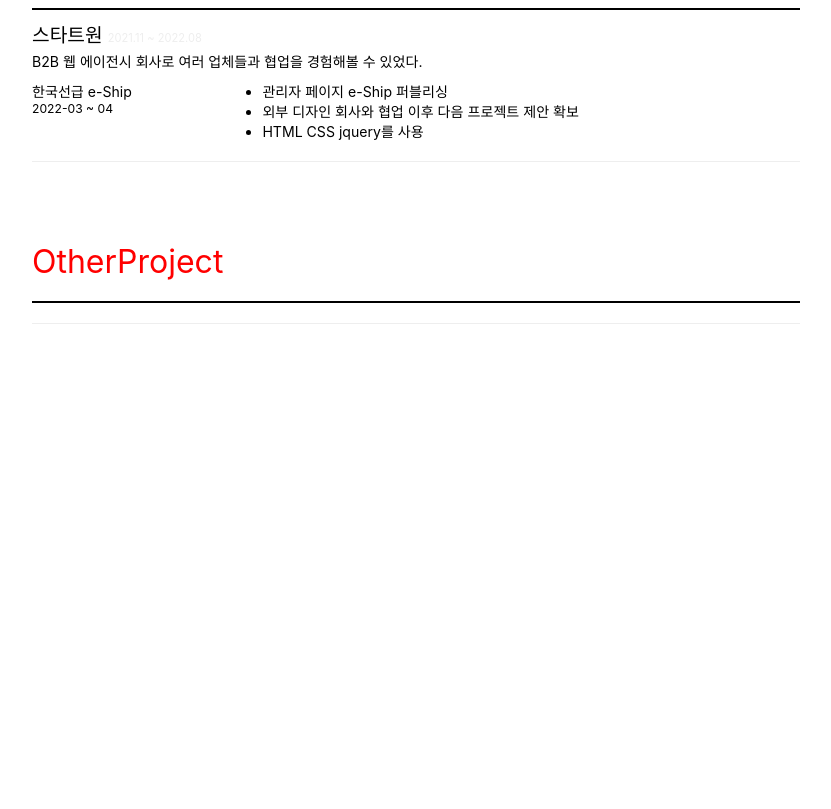
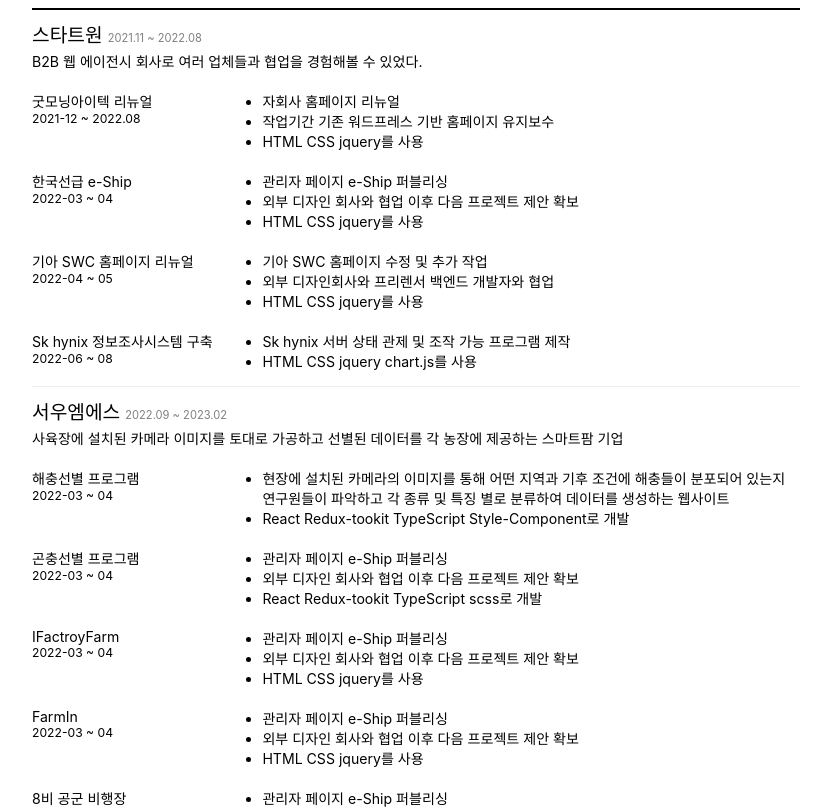
Before and after one commit to bak2670/newportfolio, a React (Create React App) app: page / in a window 1280 px wide. Shown: the part 1240-2049 px from the top of the page, without its empty margins (224-1055 px from the left). Before the commit the page ends 1564 px from the top, so only its background shows below. Built offline with nearby package versions, Linux system fonts and the light colour scheme.

Commit message:
project 틀 완료

```diff
--- a/src/component/Contact.tsx
+++ b/src/component/Contact.tsx
@@ -1,6 +1,8 @@
 import logo from '../logo.svg';
 import * as Concact from "../style/Sintro"
 import * as Common from "../style/Common"
+import logo2 from '../Image/profile.jpg';
+
 function Contact(){
     return(
       <Common.Section>
@@ -9,7 +11,7 @@
         </Concact.Greetings>
         <Concact.IntroContent>
           <Concact.IntroImage>
-              <img src={logo}/>
+              <img src={logo2}/>
             </Concact.IntroImage>
             <Concact.Contact>
               <Concact.ContactTitle>
--- a/src/component/Project.tsx
+++ b/src/component/Project.tsx
@@ -1,26 +1,19 @@
 import * as Common from "../style/Common"
 import * as Express from "../style/Express"
 import data from "../data.json";
-import { useEffect } from "react";
-
-interface Iproject{
-    id:number,
-    company:String,
-    companydate:String,
-    companycontent:String
-}
-
-function Project(){
+import { useEffect, useState } from "react";
+import {ProjectList} from "../model/data"
 
 
+const Project:React.FC= ()=>{
 
-    useEffect(()=>{
-        console.log(typeof(data))
-    },[])
+    const ProjectItem:ProjectList = data;
+
+
     return(
         <Common.Section>
             <p className='title'>Project</p>
-            <Express.ExpressItem>
+            {/* <Express.ExpressItem>
                 <Express.Company>
                         <p className="company-name">스타트원<span className="company-date">2021.11 ~ 2022.08</span></p>
                         <p className="company-content">B2B 웹 에이전시 회사로 여러 업체들과 협업을 경험해볼 수 있었다.</p>
@@ -39,7 +32,47 @@
                     </Express.ExpressContent>
                 </Express.Express>
 
-            </Express.ExpressItem>
+            </Express.ExpressItem> */}
+
+            {
+                ProjectItem?.projectlist.map((item:any,idx:any)=>{
+                    return(
+                        <Express.ExpressItem>
+                        <Express.Company>
+                                <p className="company-name">{item.company}<span className="company-date">{item.companydate}</span></p>
+                                <p className="company-content">{item.companycontent}</p>
+                        </Express.Company>
+                        {
+                            item.project.map((project:any,idx:number)=>{
+                                return(
+                                    <Express.Express>
+                                    <Express.ExpressName>
+                                        <p className="express-name">{project.projectname}</p>
+                                        <p className="express-date">{project.projectdate}</p>
+                                    </Express.ExpressName>
+                                    <Express.ExpressContent>
+                                    <ul>
+                                        {
+                                            project.projectcontent.map((projectcontent:any,idx:number)=>{
+                                                return(
+                                                    <li>
+                                                        {projectcontent}
+                                                    </li>
+                                                )
+                                            })
+                                        }
+                                    </ul>
+                                    </Express.ExpressContent>
+                                </Express.Express>
+                                )
+                            })
+                        }
+
+
+                    </Express.ExpressItem>
+                    )
+                })
+            }
 
 
 
--- a/src/data.json
+++ b/src/data.json
@@ -6,8 +6,18 @@
             "companydate":"2021.11 ~ 2022.08",
             "companycontent":"B2B 웹 에이전시 회사로 여러 업체들과 협업을 경험해볼 수 있었다.",
             "project":[
+              {
+                "projectid":0,
+                "projectname":"굿모닝아이텍 리뉴얼",
+                "projectdate":"2021-12 ~ 2022.08",
+                "projectcontent":[
+                    "자회사 홈페이지 리뉴얼",
+                    "작업기간 기존 워드프레스 기반 홈페이지 유지보수",
+                    "HTML CSS jquery를 사용"
+                ]
+              },
                 {
-                    "projectid":0,
+                    "projectid":1,
                     "projectname":"한국선급 e-Ship",
                     "projectdate":"2022-03 ~ 04",
                     "projectcontent":[
@@ -15,25 +25,84 @@
                         "외부 디자인 회사와 협업 이후 다음 프로젝트 제안 확보",
                         "HTML CSS jquery를 사용"
                     ]
+                },
+                {
+                  "projectid":2,
+                  "projectname":"기아 SWC 홈페이지 리뉴얼",
+                  "projectdate":"2022-04 ~ 05",
+                  "projectcontent":[
+                      "기아 SWC 홈페이지 수정 및 추가 작업",
+                      "외부 디자인회사와 프리렌서 백엔드 개발자와 협업",
+                      "HTML CSS jquery를 사용"
+                  ]
+                },
+                {
+                  "projectid":3,
+                  "projectname":"Sk hynix 정보조사시스템 구축",
+                  "projectdate":"2022-06 ~ 08",
+                  "projectcontent":[
+                      "Sk hynix 서버 상태 관제 및 조작 가능 프로그램 제작",
+                      "HTML CSS jquery chart.js를 사용"
+                  ]
                 }
+
             ]
           },
           {
-            "id":0,
-            "company":"스타트원",
-            "companydate":"2021.11 ~ 2022.08",
-            "companycontent":"B2B 웹 에이전시 회사로 여러 업체들과 협업을 경험해볼 수 있었다.",
+            "id":1,
+            "company":"서우엠에스",
+            "companydate":"2022.09 ~ 2023.02",
+            "companycontent":"사육장에 설치된 카메라 이미지를 토대로 가공하고 선별된 데이터를 각 농장에 제공하는 스마트팜 기업",
             "project":[
                 {
                     "projectid":0,
-                    "projectname":"한국선급 e-Ship",
+                    "projectname":"해충선별 프로그램",
                     "projectdate":"2022-03 ~ 04",
                     "projectcontent":[
-                        "관리자 페이지 e-Ship 퍼블리싱",
-                        "외부 디자인 회사와 협업 이후 다음 프로젝트 제안 확보",
-                        "HTML CSS jquery를 사용"
+                        "현장에 설치된 카메라의 이미지를 통해 어떤 지역과 기후 조건에 해충들이 분포되어 있는지 연구원들이 파악하고 각 종류 및 특징 별로 분류하여 데이터를 생성하는 웹사이트",
+                        "React Redux-tookit TypeScript Style-Component로 개발"
                     ]
-                }
+                },
+                {
+                  "projectid":0,
+                  "projectname":"곤충선별 프로그램",
+                  "projectdate":"2022-03 ~ 04",
+                  "projectcontent":[
+                      "관리자 페이지 e-Ship 퍼블리싱",
+                      "외부 디자인 회사와 협업 이후 다음 프로젝트 제안 확보",
+                      "React Redux-tookit TypeScript scss로 개발"
+                  ]
+              },
+              {
+                "projectid":0,
+                "projectname":"IFactroyFarm",
+                "projectdate":"2022-03 ~ 04",
+                "projectcontent":[
+                    "관리자 페이지 e-Ship 퍼블리싱",
+                    "외부 디자인 회사와 협업 이후 다음 프로젝트 제안 확보",
+                    "HTML CSS jquery를 사용"
+                ]
+            },
+            {
+              "projectid":0,
+              "projectname":"FarmIn",
+              "projectdate":"2022-03 ~ 04",
+              "projectcontent":[
+                  "관리자 페이지 e-Ship 퍼블리싱",
+                  "외부 디자인 회사와 협업 이후 다음 프로젝트 제안 확보",
+                  "HTML CSS jquery를 사용"
+              ]
+          },
+          {
+            "projectid":0,
+            "projectname":"8비 공군 비행장",
+            "projectdate":"2022-03 ~ 04",
+            "projectcontent":[
+                "관리자 페이지 e-Ship 퍼블리싱",
+                "외부 디자인 회사와 협업 이후 다음 프로젝트 제안 확보",
+                "HTML CSS jquery를 사용"
+            ]
+        }
             ]
           }
         ]
--- /dev/null
+++ b/src/model/data.ts
@@ -0,0 +1,40 @@
+// interface
+// type
+
+// export type projectdata =
+//     // projectlist:[
+//         {
+//             id:number,
+//             company:string,
+//             companydate:string,
+//             companycontent:string,
+//             project:[
+//                 {
+//                     projectid:number,
+//                     projectname:string,
+//                     projectdate:string,
+//                     projectcontent:string[]
+//                 }
+//             ]
+//         }
+//     // ]
+// // }
+
+interface Project {
+    projectid: number;
+    projectname: string;
+    projectdate: string;
+    projectcontent: string[];
+  }
+
+  interface ProjectData {
+    id: number;
+    company: string;
+    companydate: string;
+    companycontent: string;
+    project: Project[];
+  }
+
+  export interface ProjectList {
+    projectlist: ProjectData[];
+  }
--- a/src/style/Express.ts
+++ b/src/style/Express.ts
@@ -4,6 +4,12 @@
 export const ExpressItem = styled.div`
     width: 100%;
     margin-top: 10px;
+    padding-bottom: 15px;
+    border-bottom: 1px solid #eee;
+
+    &:last-child{
+        border-bottom: none;
+    }
 
 `
 export const Company = styled.div`
@@ -13,7 +19,7 @@
     }
     & .company-date{
         font-size: 0.58em;
-        color: #eee;
+        color: gray;
         margin-left: 5px;
     }
     & .company-content{
@@ -28,7 +34,8 @@
     display: flex;
     align-items: flex-start;
     justify-content: flex-start;
-    margin-top: 10px;
+    margin-top: 20px;
+
 
 `
 
```
Also changed, not shown: src/Image/profile.jpg (added).
